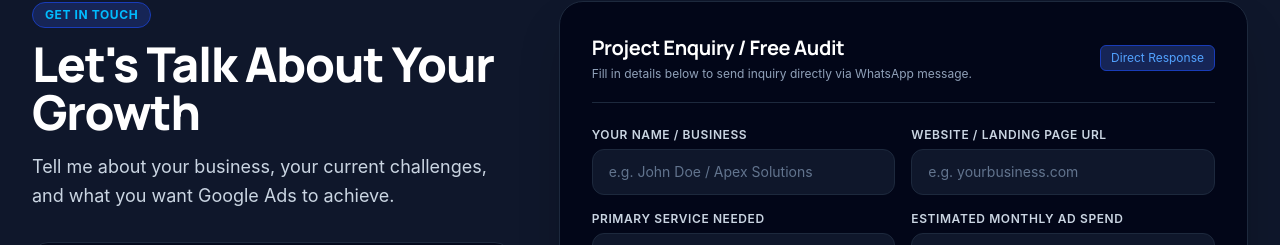
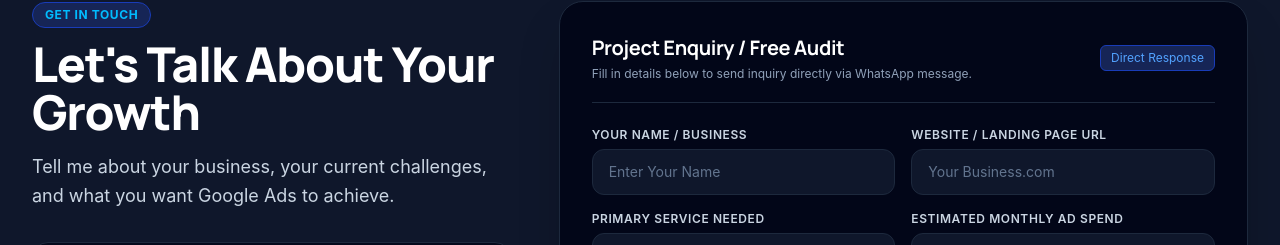
Before and after one commit to abhijitroy40311-beep/PerformanceWeb.io, a React (Vite) app: page / in a window 1280 px wide. Shown: the part 9168-9413 px from the top of the page. Built offline with nearby package versions, Linux system fonts and the light colour scheme.

Commit message:
Remove Demo Data

```diff
--- a/src/components/AuditModal.jsx
+++ b/src/components/AuditModal.jsx
@@ -109,7 +109,7 @@ export default function AuditModal({ isOpen, onClose }) {
               type="text"
               value={formData.goals}
               onChange={(e) => setFormData({ ...formData, goals: e.target.value })}
-              placeholder="e.g. High CPL, low lead quality, or no conversion tracking"
+              placeholder="High CPL, low lead quality, or no conversion tracking"
               className="w-full px-4 py-2.5 rounded-xl bg-slate-950 border border-slate-800 text-white placeholder-slate-500 text-sm focus:outline-none focus:border-blue-500"
             />
           </div>
--- a/src/components/Contact.jsx
+++ b/src/components/Contact.jsx
@@ -172,7 +172,7 @@ export default function Contact({ prefilledService = '' }) {
                       name="name"
                       value={formData.name}
                       onChange={handleChange}
-                      placeholder="e.g. John Doe / Apex Solutions"
+                      placeholder="Enter Your Name"
                       className="w-full px-4 py-3 rounded-xl bg-slate-900 border border-slate-800 text-white placeholder-slate-500 text-sm focus:outline-none focus:border-blue-500 focus:ring-1 focus:ring-blue-500 transition-colors"
                     />
                   </div>
@@ -186,7 +186,7 @@ export default function Contact({ prefilledService = '' }) {
                       name="website"
                       value={formData.website}
                       onChange={handleChange}
-                      placeholder="e.g. yourbusiness.com"
+                      placeholder="Your Business.com"
                       className="w-full px-4 py-3 rounded-xl bg-slate-900 border border-slate-800 text-white placeholder-slate-500 text-sm focus:outline-none focus:border-blue-500 focus:ring-1 focus:ring-blue-500 transition-colors"
                     />
                   </div>
```
